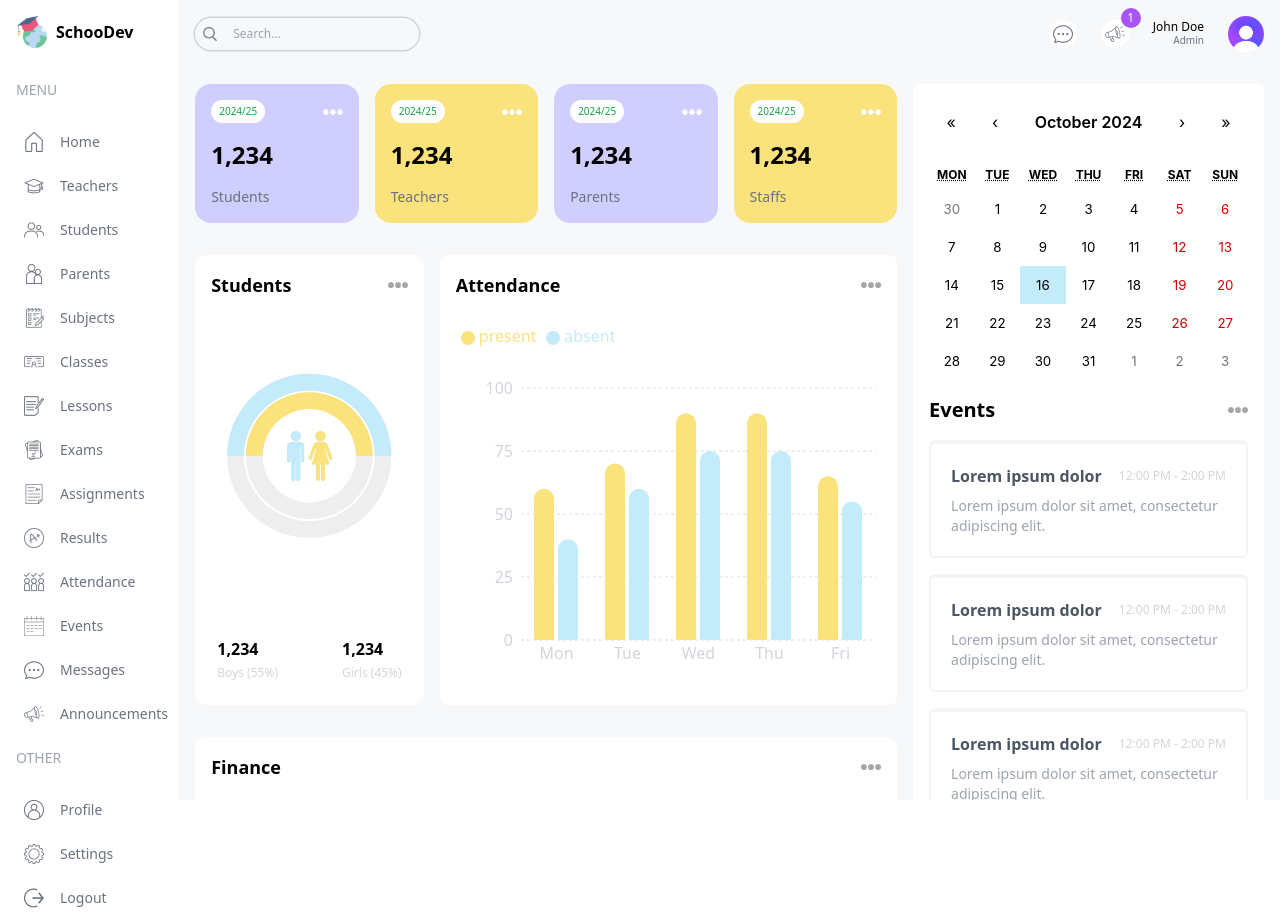
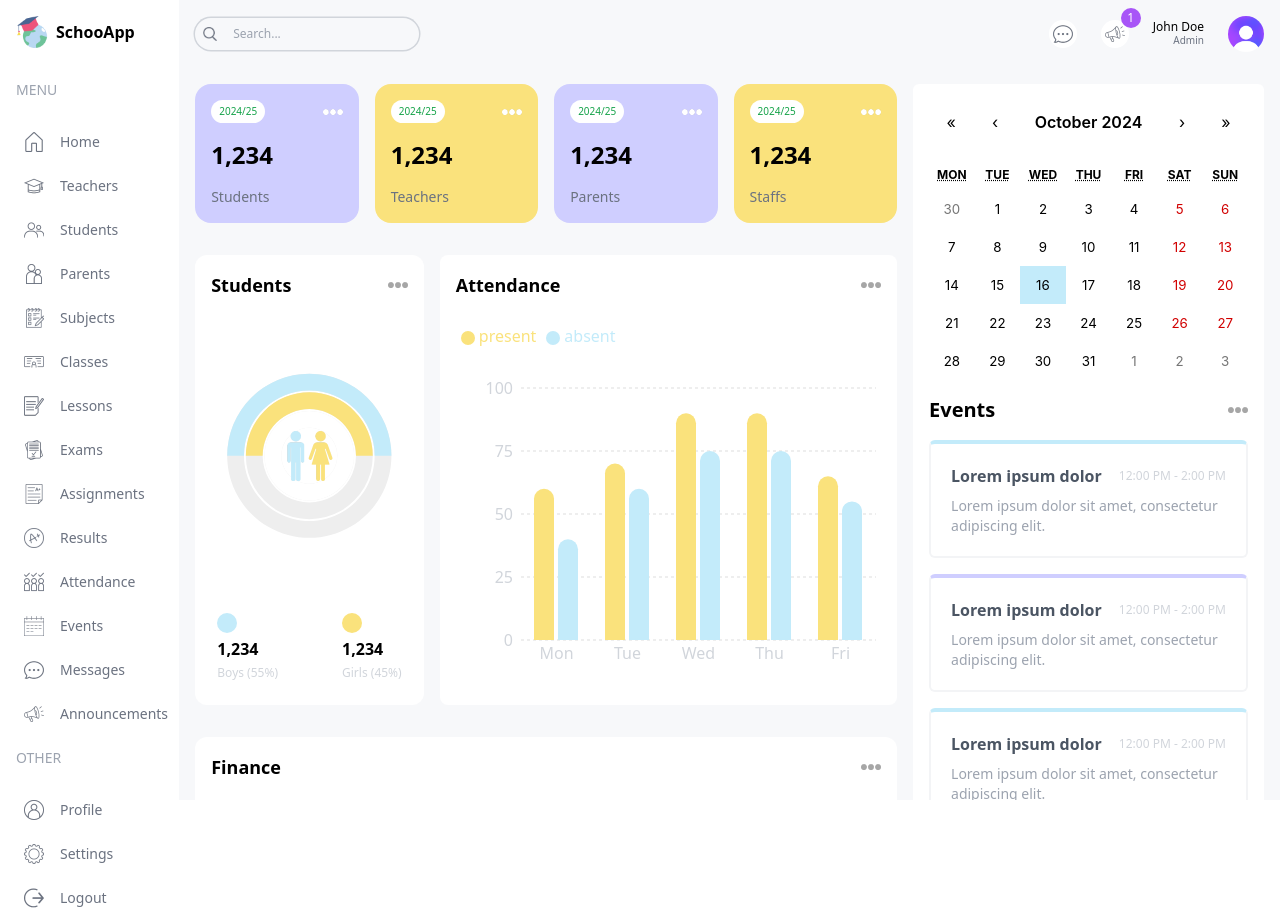
Before and after one commit to Lekkyjay/school-app, a Next.js app: page /admin in a window 1280 px wide. Built offline with nearby package versions, Linux system fonts and the light colour scheme.

Commit message:
Refactored

```diff
--- a/src/app/(dashboard)/layout.tsx
+++ b/src/app/(dashboard)/layout.tsx
@@ -10,7 +10,7 @@ export default function DashboardLayout({ children }: Readonly<{ children: React
       <div className="w-[14%] md:w-[8%] lg:w-[16%] xl:w-[14%] p-4">
         <Link href="/" className="flex items-center justify-center lg:justify-start gap-2">
           <Image src="/logo.png" alt="logo" width={32} height={32} />
-          <span className="hidden lg:block font-bold">SchooDev</span>
+          <span className="hidden lg:block font-bold">SchooApp</span>
         </Link>
         <Menu />
       </div>
--- a/src/components/CountChart.tsx
+++ b/src/components/CountChart.tsx
@@ -54,12 +54,12 @@ export default function CountChart() {
       {/* BOTTOM */}
       <div className="flex justify-center gap-16">
         <div className="flex flex-col gap-1">
-          <div className="w-5 h-5 bg-lamaSky rounded-full" />
+          <div className="w-5 h-5 bg-lekkySky rounded-full" />
           <h1 className="font-bold">1,234</h1>
           <h2 className="text-xs text-gray-300">Boys (55%)</h2>
         </div>
         <div className="flex flex-col gap-1">
-          <div className="w-5 h-5 bg-lamaYellow rounded-full" />
+          <div className="w-5 h-5 bg-lekkyYellow rounded-full" />
           <h1 className="font-bold">1,234</h1>
           <h2 className="text-xs text-gray-300">Girls (45%)</h2>
         </div>
--- a/src/components/EventCalendar.tsx
+++ b/src/components/EventCalendar.tsx
@@ -44,7 +44,7 @@ export default function EventCalendar() {
       <div className="flex flex-col gap-4">
         {events.map((event) => (
           <div
-            className="p-5 rounded-md border-2 border-gray-100 border-t-4 odd:border-t-lamaSky even:border-t-lamaPurple"
+            className="p-5 rounded-md border-2 border-gray-100 border-t-4 odd:border-t-lekkySky even:border-t-lekkyPurple"
             key={event.id}
           >
             <div className="flex items-center justify-between">
--- a/src/components/Menu.tsx
+++ b/src/components/Menu.tsx
@@ -131,7 +131,7 @@ const Menu = () => {
                 <Link
                   href={item.href}
                   key={item.label}
-                  className="flex items-center justify-center lg:justify-start gap-4 text-gray-500 py-2 md:px-2 rounded-md hover:bg-lamaSkyLight"
+                  className="flex items-center justify-center lg:justify-start gap-4 text-gray-500 py-2 md:px-2 rounded-md hover:bg-lekkySkyLight"
                 >
                   <Image src={item.icon} alt="" width={20} height={20} />
                   <span className="hidden lg:block">{item.label}</span>
--- a/src/components/Pagination.tsx
+++ b/src/components/Pagination.tsx
@@ -10,7 +10,7 @@ export default function Pagination() {
         Prev
       </button>
       <div className="flex items-center gap-2 text-sm">
-        <button className="px-2 rounded-sm bg-lamaSky">1</button>
+        <button className="px-2 rounded-sm bg-lekkySky">1</button>
         <button className="px-2 rounded-sm ">2</button>
         <button className="px-2 rounded-sm ">3</button>
         ...
```
